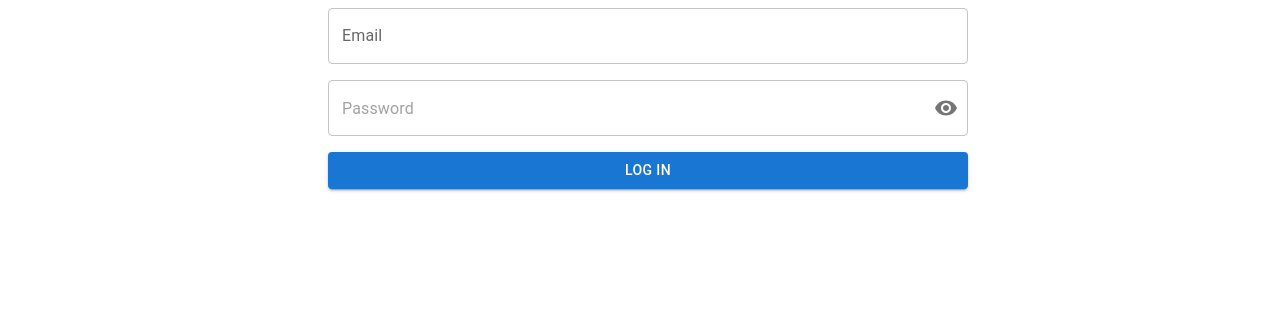
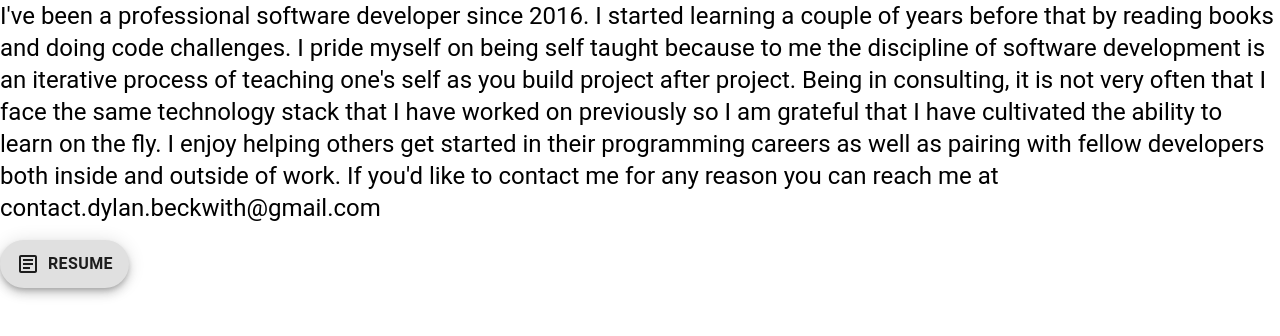
Before and after one commit to OTTTO/personal-website, a React (Create React App) app: page / in a window 1280 px wide. Shown: the top 336 px of the page. Built offline with nearby package versions, Linux system fonts and the light colour scheme; no server answers.

Commit message:
PWRX-28: Init home page

```diff
--- /dev/null
+++ b/src/pages/Resume/Home.tsx
@@ -0,0 +1,30 @@
+import { Fab, ThemeProvider, Typography } from "@mui/material";
+import resumeTheme from "themes/resumeTheme";
+import ArticleOutlinedIcon from "@mui/icons-material/ArticleOutlined";
+
+export function Home() {
+  const intro = `I've been a professional software developer since 2016. I started learning
+a couple of years before that by reading books and doing code challenges.
+I pride myself on being self taught because to me the discipline of
+software development is an iterative process of teaching one's self as you
+build project after project. Being in consulting, it is not very often
+that I face the same technology stack that I have worked on previously so
+I am grateful that I have cultivated the ability to learn on the fly. I
+enjoy helping others get started in their programming careers as well as
+pairing with fellow developers both inside and outside of work. If you'd
+like to contact me for any reason you can reach me at
+contact.dylan.beckwith@gmail.com`;
+  return (
+    <ThemeProvider theme={resumeTheme}>
+      <Typography variant="h5">{intro}</Typography>
+      <Fab
+        variant="extended"
+        href="/resume"
+        sx={{ margin: "1rem 1rem 0rem 0rem" }}
+      >
+        <ArticleOutlinedIcon sx={{ mr: 1 }} />
+        <Typography variant="h6">RESUME</Typography>
+      </Fab>
+    </ThemeProvider>
+  );
+}
--- a/src/router/router.tsx
+++ b/src/router/router.tsx
@@ -1,12 +1,14 @@
 import { BrowserRouter, Route, Routes } from "react-router-dom";
 import Resume from "pages/Resume/Resume";
 import AdminLogin from "pages/Login/AdminLogin";
+import { Home } from "pages/Resume/Home";
 
 function AppRoutes() {
   return (
     <BrowserRouter>
       <Routes>
-        <Route path="/" element={<AdminLogin />} />
+        <Route path="/" element={<Home />} />
+        <Route path="/admin" element={<AdminLogin />} />
         <Route path="/resume" element={<Resume />} />
       </Routes>
     </BrowserRouter>
```
